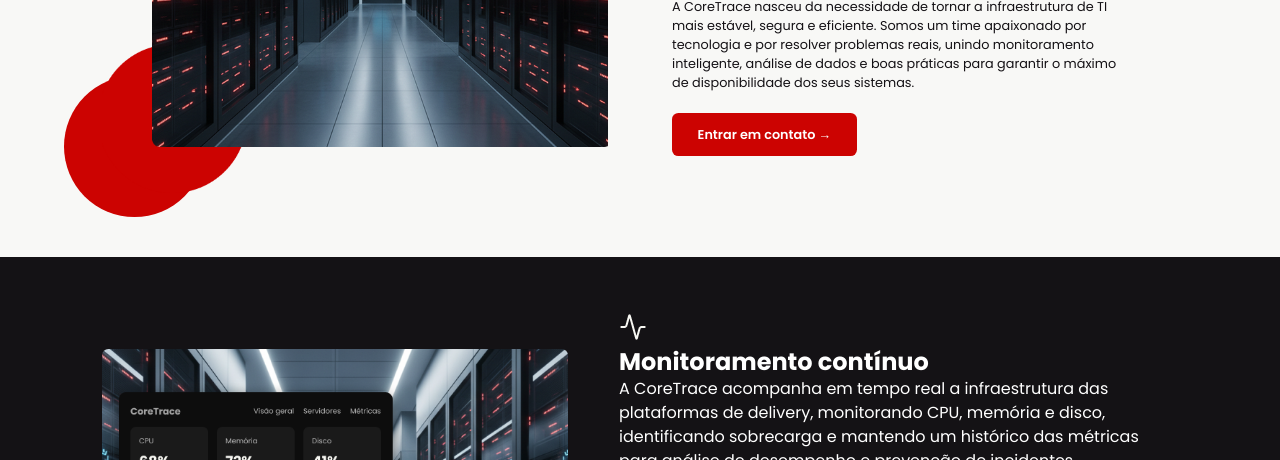
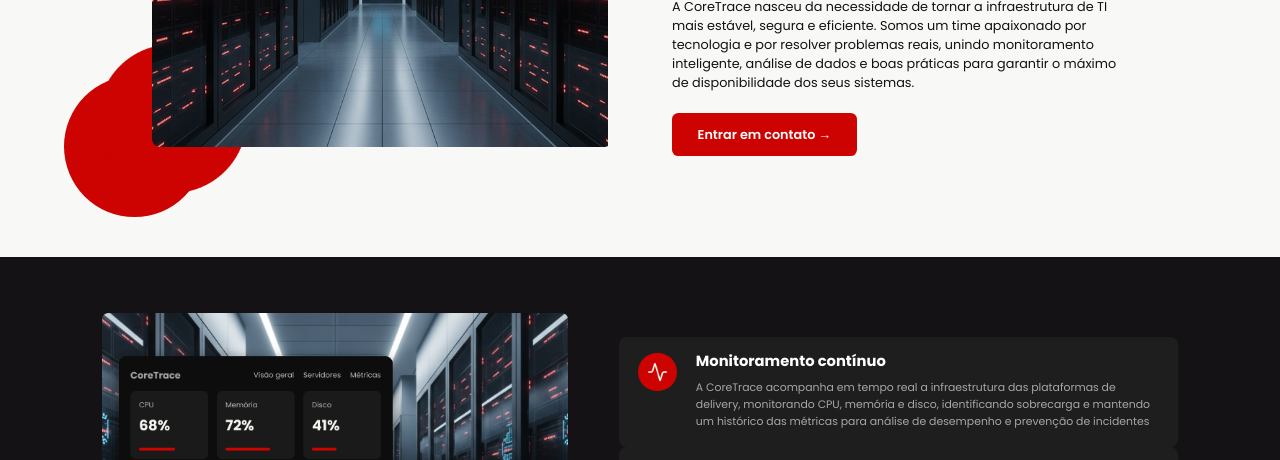
Before and after one commit to Core-Trace/CoreTrace-website, a website: page public/pages/sobreNos.html in a window 1280 px wide. Shown: the part 315-775 px from the top of the page. Drawn offline with Linux system fonts and the light colour scheme.

Commit message:
feat:adicionando css a lista de beneficios

```diff
--- a/public/css/sobreNos.css
+++ b/public/css/sobreNos.css
@@ -107,3 +107,39 @@
     object-fit: cover;
     border-radius: 0.5vw;
 }
+.beneficio {
+    display: flex;
+    align-items: flex-start;
+    gap: 1.5vw;
+    padding: 2vh 1.5vw;
+    background-color: #1e1e1e;
+    border-radius: 0.6vw;
+}
+
+.beneficio-icone {
+    flex-shrink: 0;
+    display: grid;
+    place-items: center;
+    background-color: #cc0301;
+    width: 3vw;
+    height: 3vw;
+    border-radius: 50%;
+}
+
+.beneficio-icone img {
+    width: 1.6vw;
+    height: 1.6vw;
+    object-fit: contain;
+}
+
+.beneficio h2 {
+    font-size: 1.15vw;
+    font-weight: 700;
+    margin-bottom: 1vh;
+}
+
+.beneficio p {
+    font-size: 0.85vw;
+    color: #aaa5a8;
+    line-height: 1.6;
+}
```
